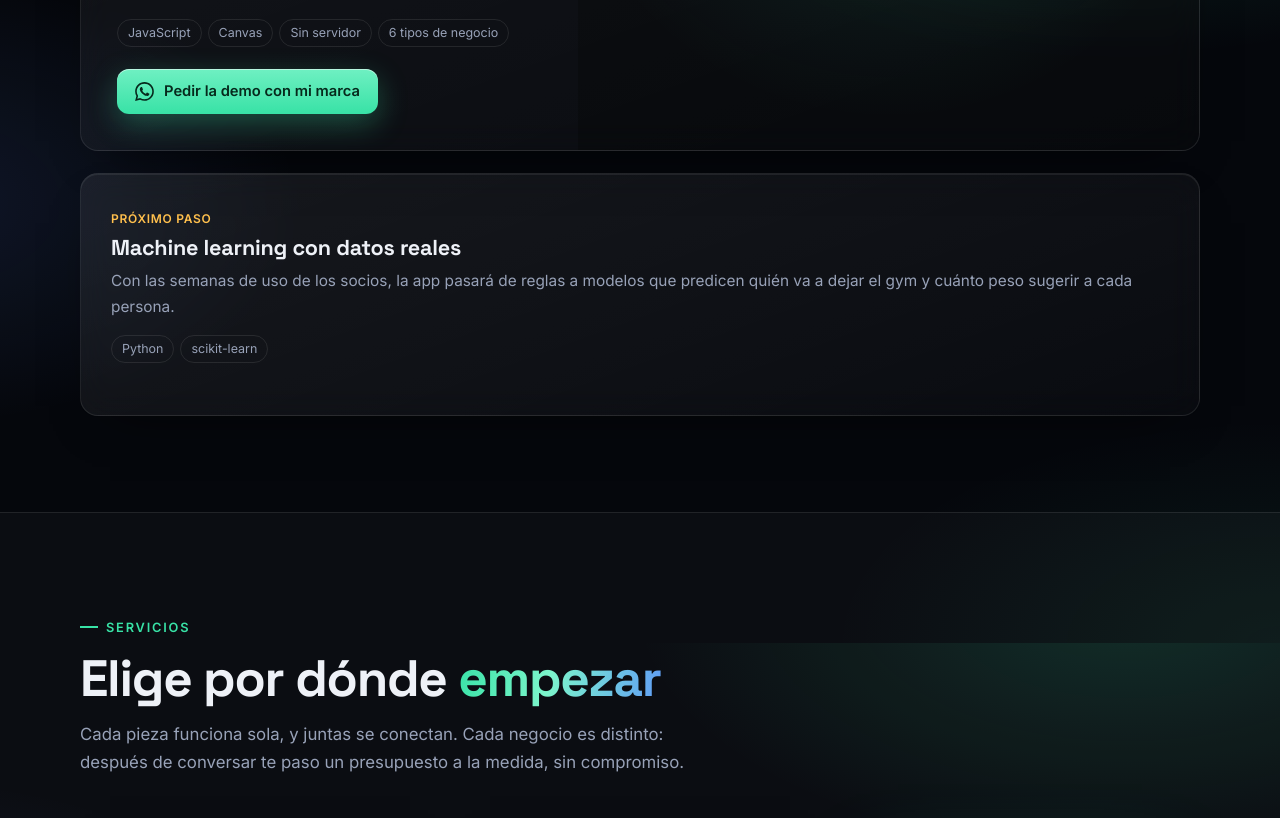
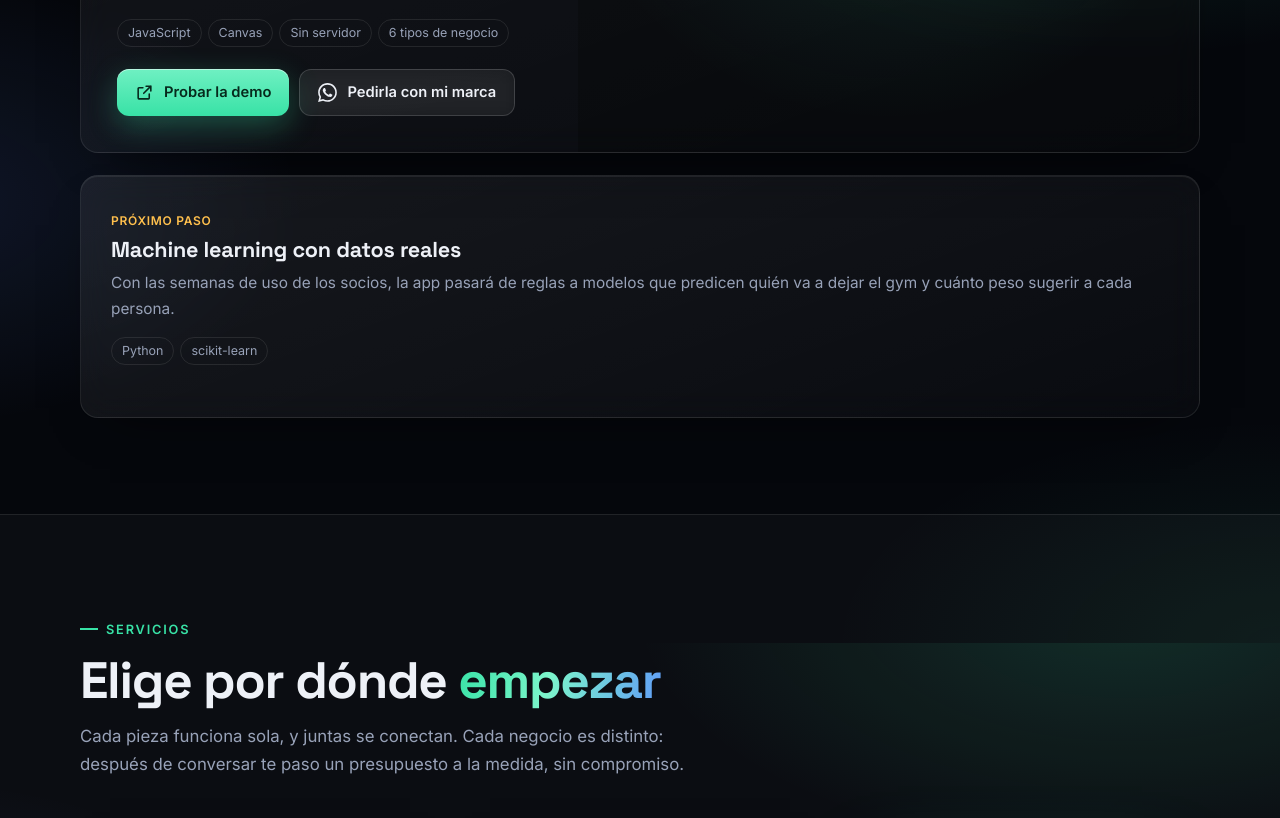
Before and after one commit to Kikillo23/aaron-ortiz, a plain HTML site: page index.html in a window 1280 px wide. Shown: the part 4957-5775 px from the top of the page. Drawn offline with Linux system fonts and the light colour scheme; animation ran at ten frames a second.

Commit message:
Portafolio: enlace a la demo en vivo de Flow

```diff
--- a/index.html
+++ b/index.html
@@ -595,7 +595,8 @@ body{background-color:var(--fondo);
           </ul>
           <div class="chips"><span class="chip">JavaScript</span><span class="chip">Canvas</span><span class="chip">Sin servidor</span><span class="chip">6 tipos de negocio</span></div>
           <div class="enlaces">
-            <a class="btn btn-menta" data-wa="Hola Aaron, quiero ver la demo de Flow (agenda y reservas) con el nombre de mi negocio." href="#"><svg><use href="#i-wa"/></svg>Pedir la demo con mi marca</a>
+            <a class="btn btn-menta" href="https://flow-demos-gamma.vercel.app/#cliente" target="_blank" rel="noopener"><svg><use href="#i-ext"/></svg>Probar la demo</a>
+            <a class="btn btn-borde" data-wa="Hola Aaron, quiero ver la demo de Flow (agenda y reservas) con el nombre de mi negocio." href="#"><svg><use href="#i-wa"/></svg>Pedirla con mi marca</a>
           </div>
         </div>
         <div class="pieza-img">
```
